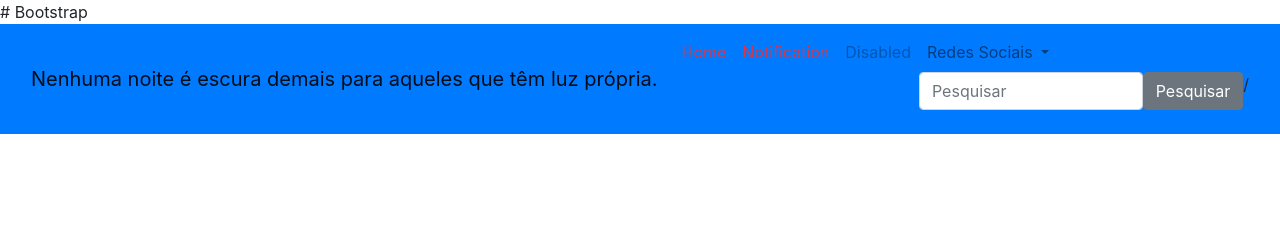
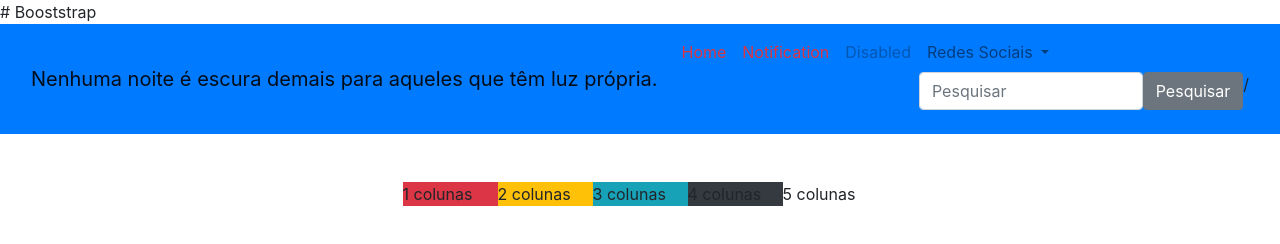
Before and after one commit to RAYSAFIGUEIREDO/Bootstrap, a plain HTML site: page index.html in a window 1280 px wide. Drawn offline with nearby package versions, Linux system fonts and the light colour scheme.

Commit message:
Update index.html

```diff
--- a/index.html
+++ b/index.html
@@ -1,4 +1,4 @@
-# Bootstrap
+# Booststrap
 
 <!DOCTYPE html>
 <html lang="pt-br">
@@ -7,9 +7,12 @@
     <meta http-equiv="X-UA-Compatible" content="IE=edge">
     <meta name="viewport" content="width=device-width, initial-scale=1.0">
     <title>Bootstrap</title>
+
+    <!-- Link  para pegar o estilo dos servidores do CSS-->
     <link rel="stylesheet" href="https://cdn.jsdelivr.net/npm/bootstrap@4.6.1/dist/css/bootstrap.min.css" integrity="sha384-zCbKRCUGaJDkqS1kPbPd7TveP5iyJE0EjAuZQTgFLD2ylzuqKfdKlfG/eSrtxUkn" crossorigin="anonymous">
 </head>
 <body>
+  <!--Menu-->
     <nav class="navbar navbar-expand-lg
     navbar-light bg-primary">
         <div class="container-fluid">
@@ -52,8 +55,44 @@
           </div>
         </div>
       </nav>
+<!--Menu-->
+
+<!--Grid-->
+<div class="container">
+<div class="row mt-5 d-flex justify-content-center">
+
+<div class="col-md-1 p-0">
+<div class="bg-danger"> 1 colunas</div>
+</div>
+
+<div class="col-md-1 p-0">
+<div class="bg-warning"> 2 colunas</div>
+</div>
+
+<div class="col-md-1 p-0">
+<div class="bg-info"> 3 colunas</div>
+</div>
+
+<div class="col-md-1 p-0">
+<div class="bg-dark"> 4 colunas</div>
+</div>
+
+<div class="col-md-1 p-0">
+<div class="bg-sucess"> 5 colunas</div>
+</div>
 
 
+</div>
+</div>
+</div>
+
+
+
+
+
+<!--Grid-->
+
+<!--Scripts necessario para utilizaçao dos codigos JS do Bootstrap -->
 <script src="https://cdn.jsdelivr.net/npm/@popperjs/core@2.10.2/dist/umd/popper.min.js"
 integrity="sha384-7+zCNj/IqJ95wo16oMtfsKbZ9ccEh31eOz1HGyDuCQ6wgnyJNSYdrPa03rtR1zdB"
 crossorigin="anonymous"></script>
```
